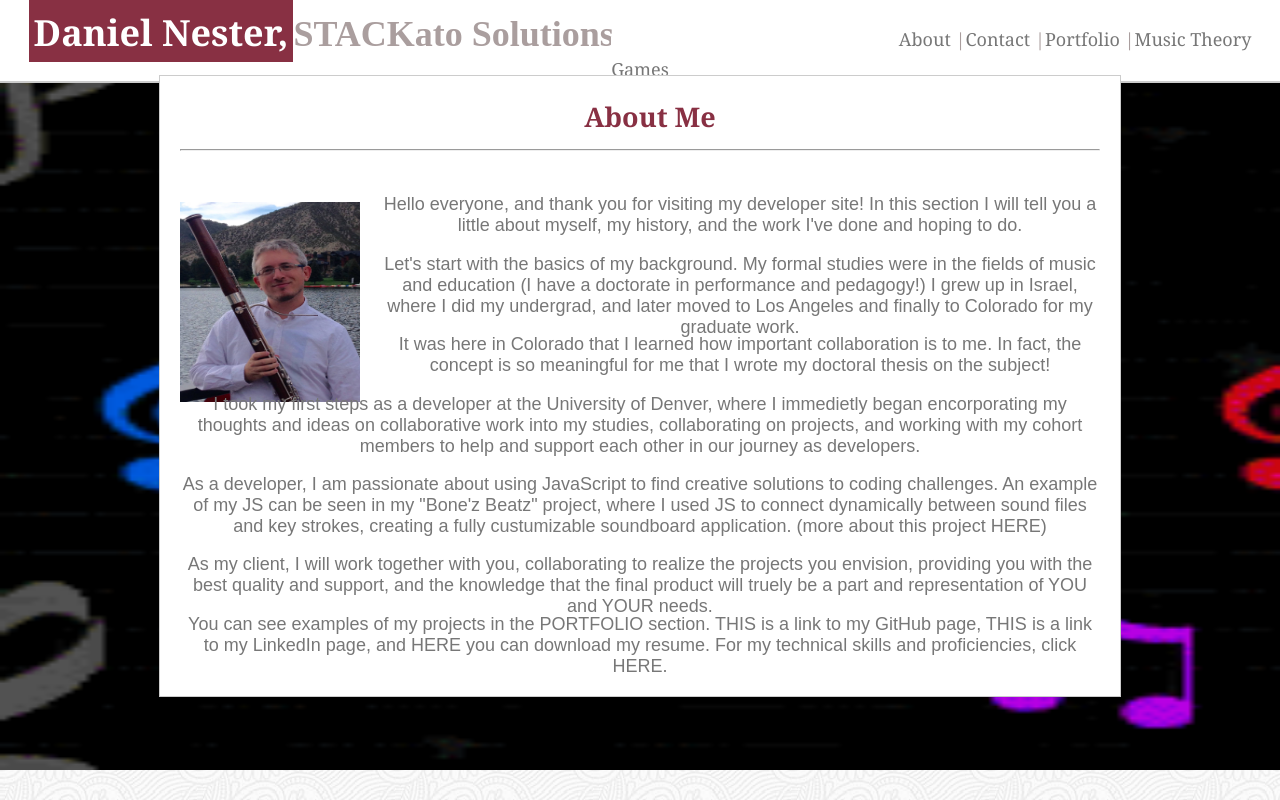
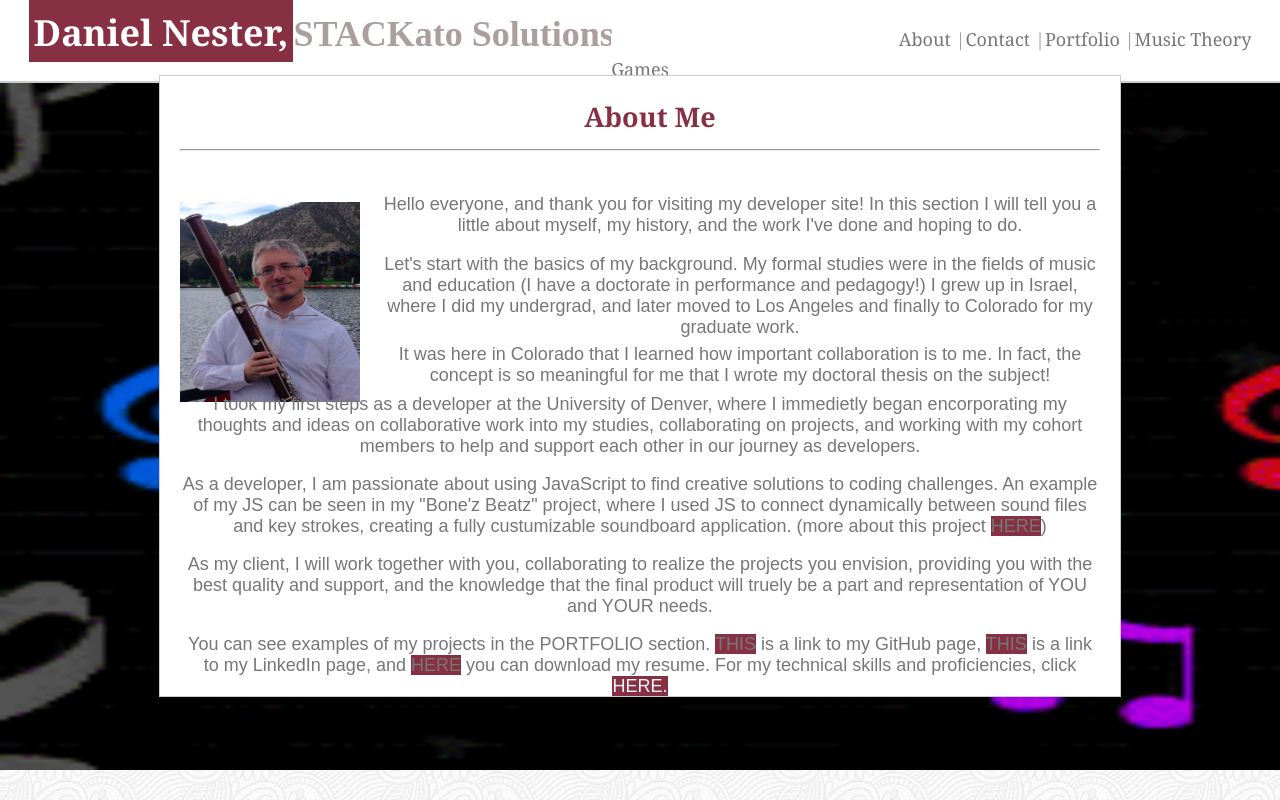
Before and after one commit to tzvik15/STACKato-Solutions, a React (Create React App) app: page / in a window 1280 px wide. Built offline with nearby package versions, Linux system fonts and the light colour scheme; a web font is replaced by a local one.

Commit message:
CSS for pages corrected

```diff
--- a/src/App.css
+++ b/src/App.css
@@ -44,7 +44,7 @@ body{
 }
 a:link {
   text-decoration: none;
-  color: #777777;
+  color: whitesmoke;
 }
 a:visited {
   text-decoration: none;
@@ -85,6 +85,12 @@ h4 {
   height: 200px;
   width: 180px;
 }
+
+#submitBtn{
+position: relative;
+top:-96px;
+}
+
 hr {
   margin-right: 20px;
   color: #cccccc;
@@ -117,7 +123,7 @@ hr {
 }
 #pThree {
   position:absolute;
-  top: 240px;
+  top: 250px;
   left:200px;
 }
 #pFour {
@@ -137,7 +143,7 @@ hr {
 }
 #pSeven {
   position:absolute;
-  top: 520px;
+  top: 540px;
   left:0px;
 }
 #flintBox {
@@ -163,6 +169,10 @@ hr {
   padding-right: 20px;
 }
 
+.hereLink{
+  background-color: #883043;
+  color: whitesmoke;
+}
 .button {
   background-color: #883043;
   border: none;
@@ -213,6 +223,7 @@ hr {
   left: 20px;
   padding-left: 23px;
   padding-right: 23px;
+  color:whitesmoke;
 }
 #btn1 #bonezPop {
   visibility: hidden;
@@ -295,6 +306,11 @@ hr {
   position: absolute;
   z-index: 1;
 }
+
+#btn4{
+  color: whitesmoke;
+}
+
 #btn4:hover #bsnPop {
   visibility: visible;
 }
@@ -302,12 +318,14 @@ hr {
 #btn2 {
   padding-left: 32px;
   padding-right: 32px;
-  top:-2px
+  top:-2px;
+  color:whitesmoke;
 }
 
 #btn3 {
   padding-left: 53px;
   padding-right: 53px;
+  color: whitesmoke;
 }
 #btn5 {
   position: absolute;
@@ -319,6 +337,7 @@ hr {
   padding-top: 10px;
   padding-bottom: 10px;
   border-radius: 5px;
+  color: whitesmoke;
 }
 #btn6 {
   position: absolute;
@@ -333,6 +352,7 @@ hr {
   text-align: left;
   display: inline;
   white-space: nowrap;
+  color: whitesmoke;
 }
 
 .container .btn5:hover {
@@ -488,6 +508,7 @@ hr {
 
 #btn7 {
   white-space: nowrap;
+  color: whitesmoke;
 }
 
 #btn7 #restPop {
--- a/src/pages/about.js
+++ b/src/pages/about.js
@@ -69,7 +69,7 @@ function About() {
             be seen in my "Bone'z Beatz" project, where I used JS to connect
             dynamically between sound files and key strokes, creating a fully
             custumizable soundboard application. (more about this project{" "}
-            <Link to="/bonez">HERE</Link>)
+            <Link to="/bonez" className="hereLink">HERE</Link>)
           </p>
           <p className="break" id="pSix">
             As my client, I will work together with you, collaborating to
@@ -84,6 +84,7 @@ function About() {
               href="https://github.com/tzvik15"
               target="_blank"
               rel="noopener noreferrer"
+              className="hereLink"
             >
               THIS
             </a>{" "}
@@ -92,6 +93,7 @@ function About() {
               href="https://www.linkedin.com/in/daniel-nester-aa074a189/"
               target="_blank"
               rel="noopener noreferrer"
+              className="hereLink"
             >
               THIS
             </a>{" "}
@@ -101,13 +103,14 @@ function About() {
               download
               target="_blank"
               rel="noopener noreferrer"
+              className="hereLink"
             >
               HERE
             </a>{" "}
             you can download my resume. For my technical skills and
             proficiencies, click{" "}
             {/* eslint-disable-next-line */}
-            <a id="techModal" onClick={modeFun1}>
+            <a id="techModal" onClick={modeFun1} className="hereLink">
               HERE.
             </a>
           </p>
@@ -126,11 +129,11 @@ function About() {
                 Development with Jest, mySQL, Object Oriented Programming,
                 MongoDB and Mongoose, PWA creation (including offline support){" "}
                 <br />
-                <h3>In Development:</h3> Python <br />
+                <h3>In Development:</h3> ServiceNow <br />
               </p>
               <p>
                 To see these skills in use, please click{" "}
-                <Link to="/portfolio">HERE</Link>.
+                <Link to="/portfolio" className="hereLink">HERE</Link>.
               </p>
 
             </div>
--- a/src/pages/contact.js
+++ b/src/pages/contact.js
@@ -8,12 +8,12 @@ function Contact() {
       </h2>
       <p className="break">
         You can contact me directly by email{" "}
-        <a href="mailto:stackatosolutions@gmail.com">HERE</a>, or by phone at
+        <a href="mailto:stackatosolutions@gmail.com" className="hereLink">HERE</a>, or by phone at
         303.667.4813
       </p>
       <p className="break">
         You can find my GitHub page{" "}
-        <a href="https://github.com/tzvik15" target="_blank" rel="noopener noreferrer">
+        <a href="https://github.com/tzvik15" target="_blank" rel="noopener noreferrer" className="hereLink">
           HERE
         </a>
         , and my LinkedIn profile{" "}
@@ -21,6 +21,7 @@ function Contact() {
           href="https://www.linkedin.com/in/daniel-nester-aa074a189/"
           target="_blank"
           rel="noopener noreferrer"
+          className="hereLink"
         >
           HERE
         </a>
```
